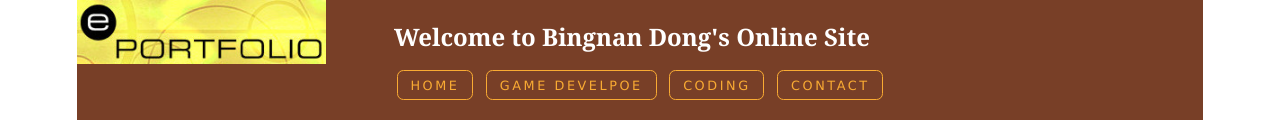
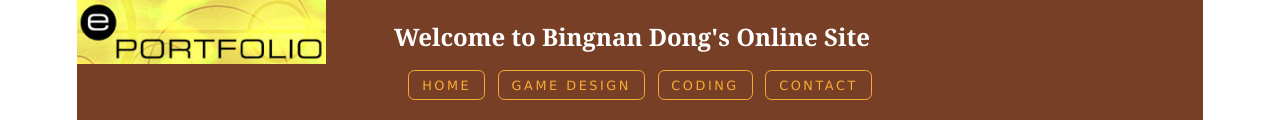
Before and after one commit to dbn233/dbn233.github.io, a plain HTML site: page Portfolio/index.html in a window 1280 px wide. Shown: the top 138 px of the page. Drawn offline with Linux system fonts and the light colour scheme; a web font is replaced by a local one.

Commit message:
Initial commit

```diff
--- a/Portfolio/index.html
+++ b/Portfolio/index.html
@@ -22,7 +22,7 @@
     <nav>
       <ul>
         <li><a href="index.html">Home</a></li>
-        <li><a href="game.html">Game Develpoe</a></li>
+        <li><a href="game.html">Game Design</a></li>
 		<li><a href="code.html">Coding</a></li>
         <li><a href="contact.html">Contact</a></li>
       </ul>
```
